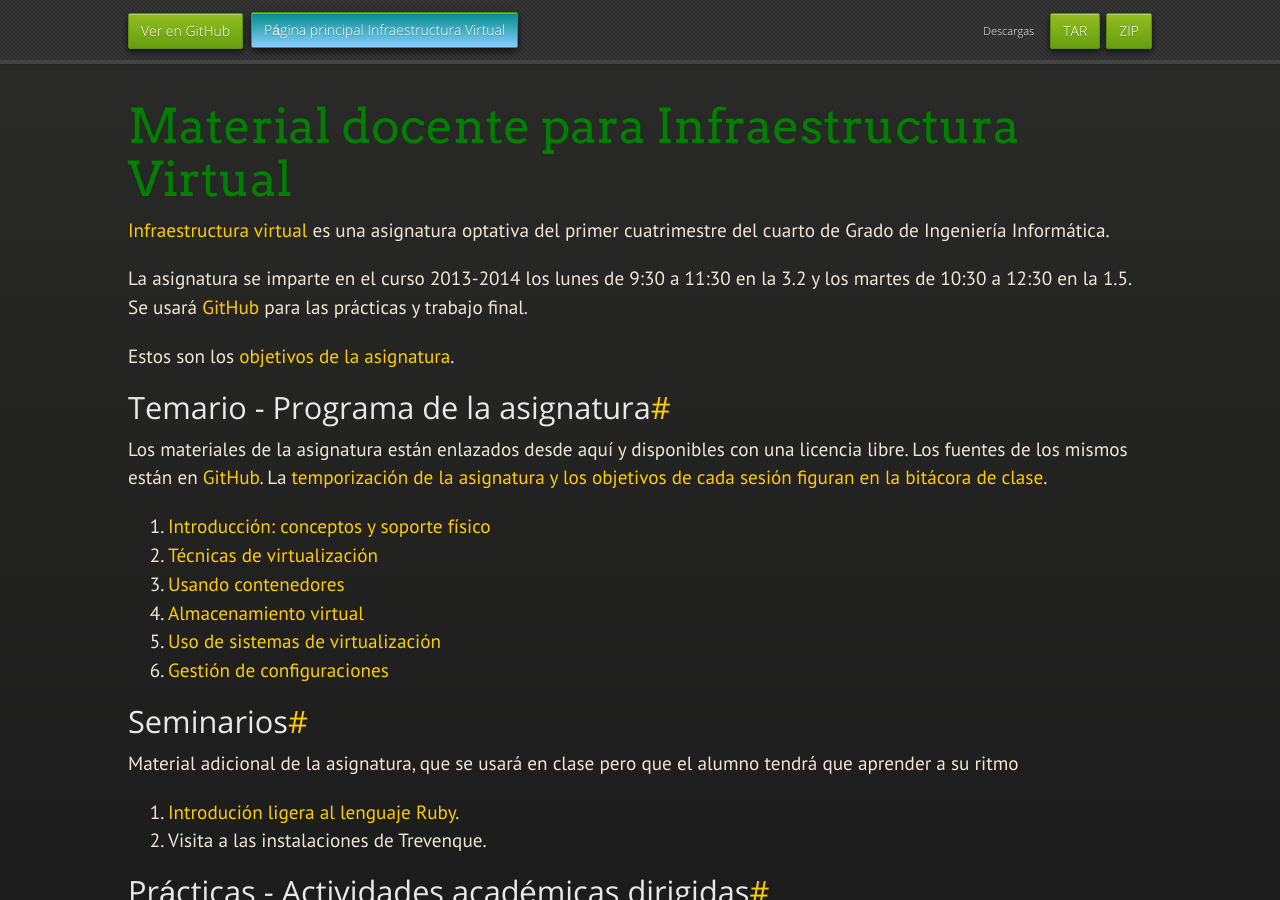
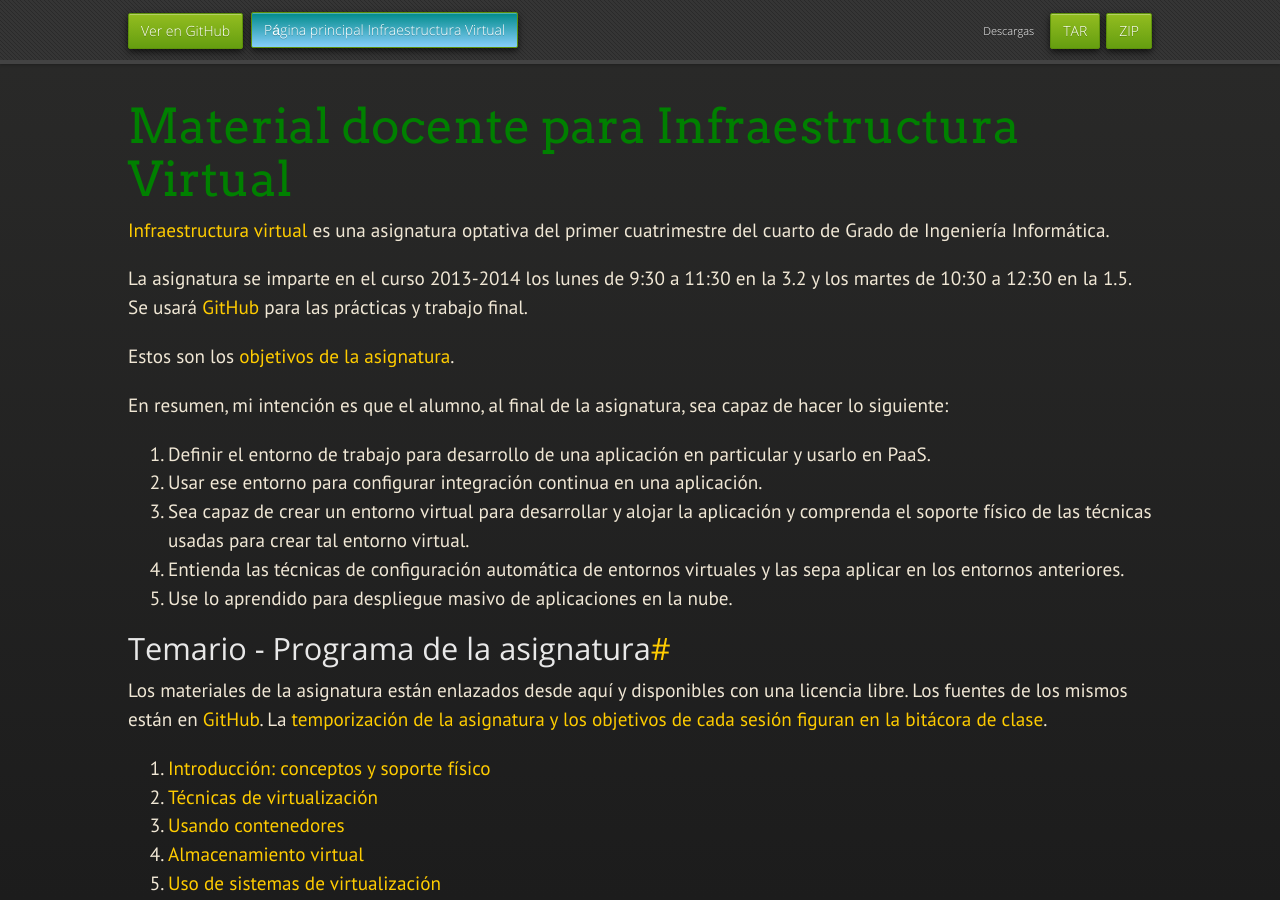
Before and after one commit to JJ/IV, a Jekyll site: the page built from index.md, in a window 1280 px wide and 900 px high. Built offline with Jekyll 4.4.1, drawn with Linux system fonts in a browser that asks for light colours; nearby versions of some CDN libraries; some web fonts are replaced.

Commit message:
Sync README.md de master a gh-pages

```diff
--- a/index.md
+++ b/index.md
@@ -1,7 +1,8 @@
 ---
 layout: index
+
+
 ---
-
 Material docente para Infraestructura Virtual
 ==
 
@@ -14,6 +15,14 @@ La asignatura se imparte en el curso 2013-2014 los lunes de 9:30 a
 [GitHub](http://github.com) para las prácticas y trabajo final.
 
 Estos son los [objetivos de la asignatura](documentos/objetivos).
+
+En resumen, mi intención es que el alumno, al final de la asignatura, sea capaz de hacer lo siguiente:
+
+1. Definir el entorno de trabajo para desarrollo de una aplicación en particular y usarlo en PaaS.
+2. Usar ese entorno para configurar integración continua en una aplicación.
+3. Sea capaz de crear un entorno virtual para desarrollar y alojar la aplicación y comprenda el soporte físico de las técnicas usadas para crear tal entorno virtual.
+4. Entienda las técnicas de configuración automática de entornos virtuales y las sepa aplicar en los entornos anteriores.
+5. Use lo aprendido para despliegue masivo de aplicaciones en la nube.
 
 Temario - Programa de la asignatura
 ------------------------------------------------------
```
